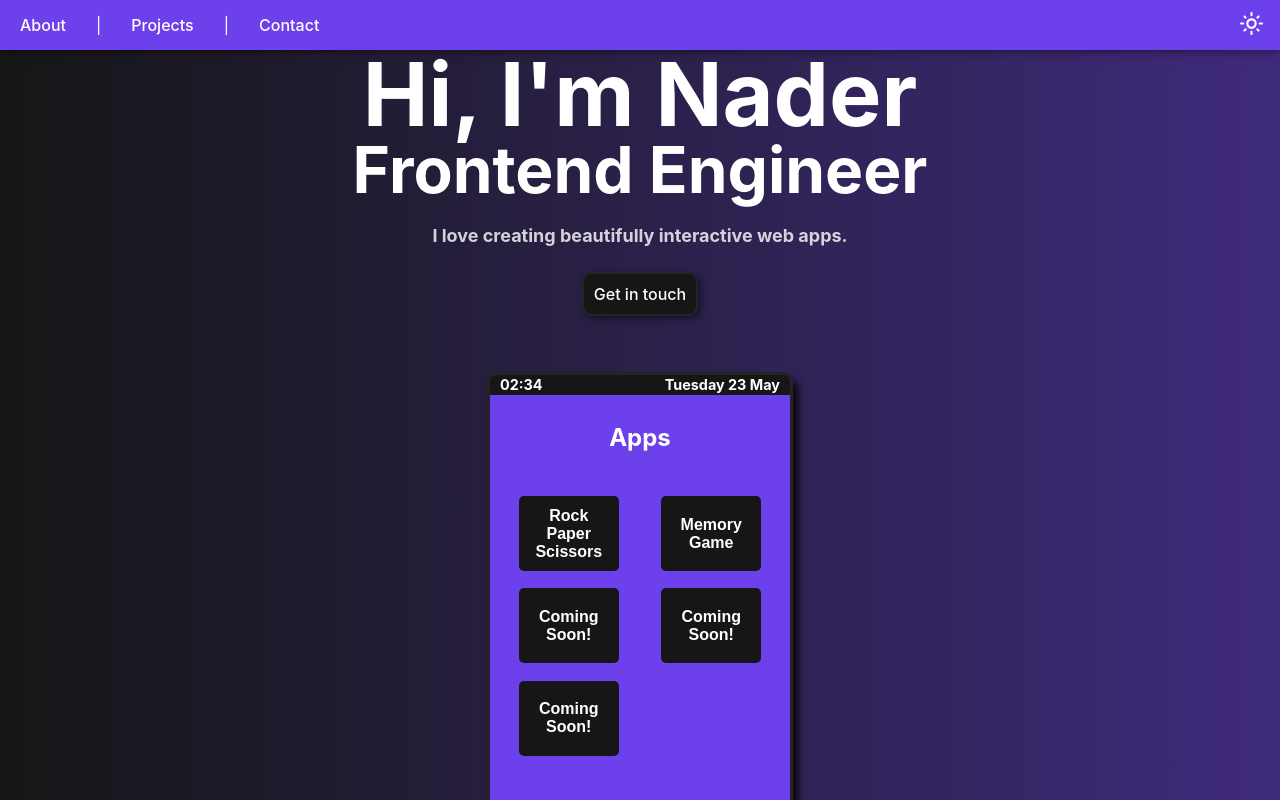
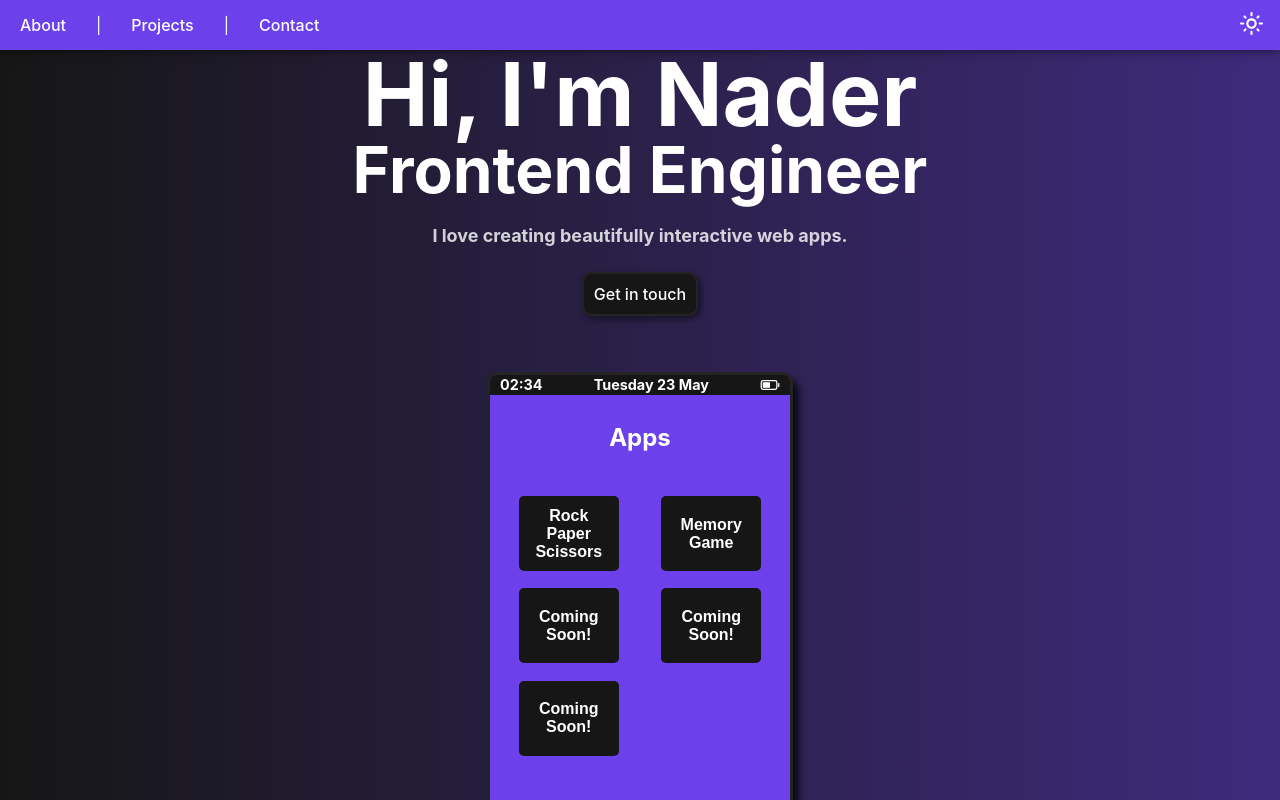
Before and after one commit to nadocodes/nader-antar, a React (Vite) app: page / in a window 1280 px wide. Shown: the top 800 px of the page. Built offline with nearby package versions, Linux system fonts and the light colour scheme.

Commit message:
minor updates to header

```diff
--- a/src/components/Header/Header.css
+++ b/src/components/Header/Header.css
@@ -16,6 +16,7 @@
     font-size: large;
     text-align: right;
     line-height: 2;
+    margin: 5px;
 }
 
 .getInTouch {
--- a/src/containers/GamesConsole/GamesConsole.tsx
+++ b/src/containers/GamesConsole/GamesConsole.tsx
@@ -1,4 +1,5 @@
 import React, { useEffect, useState } from 'react';
+import { IoBatteryHalfOutline } from 'react-icons/io5';
 import { AiFillHome } from 'react-icons/ai';
 import RockPaperScissors from '../../components/Games/RockPaperScissors/RockPaperScissors';
 import MemoryGame from '../../components/Games/MemoryGame/MemoryGame';
@@ -60,6 +61,7 @@ export default function Games() {
                 <div className="date">
                     <div>{date.toLocaleTimeString('en-GB', {hour: '2-digit', minute: '2-digit'})}</div>
                     <div>{date.toLocaleDateString('en-GB', {weekday: 'long', day: 'numeric', month: 'long'})}</div>
+                    <IoBatteryHalfOutline size={20}/>
                 </div>
             </div>
             <div className='gamesConsole'>
```
